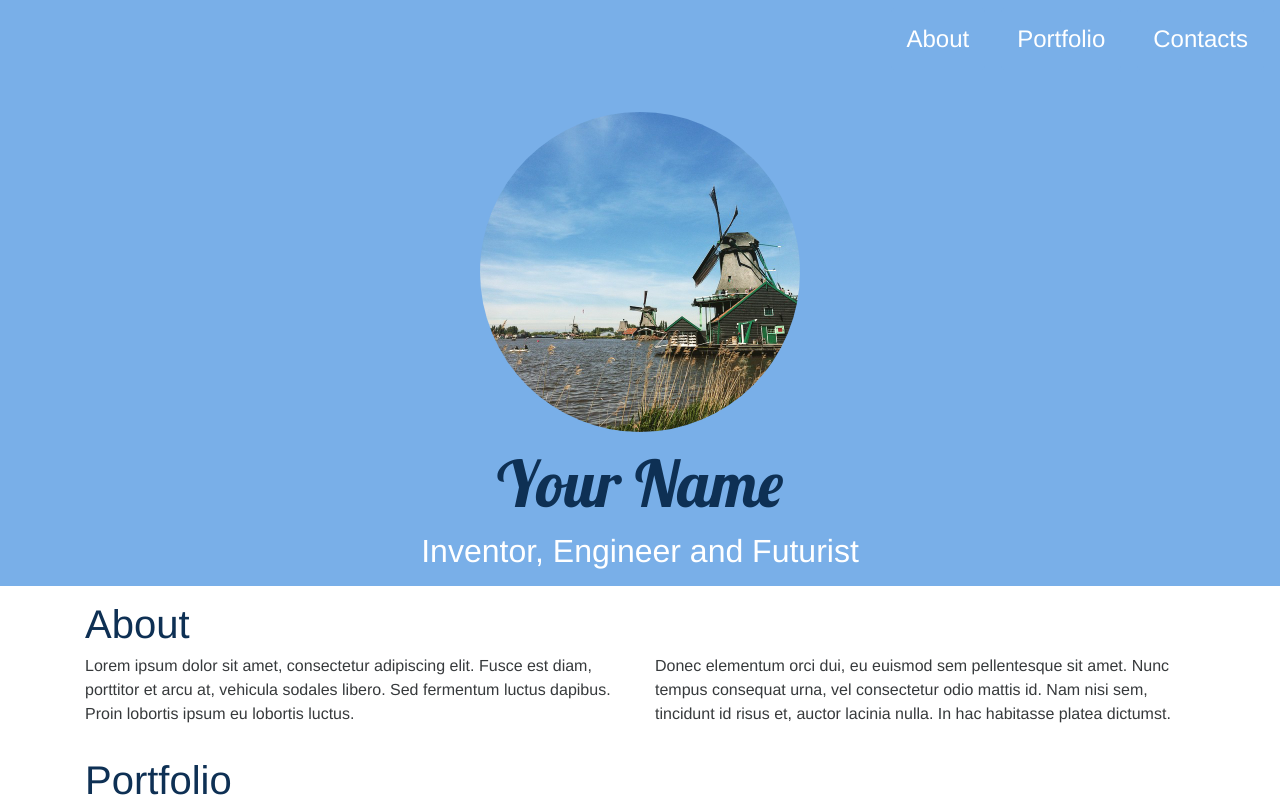
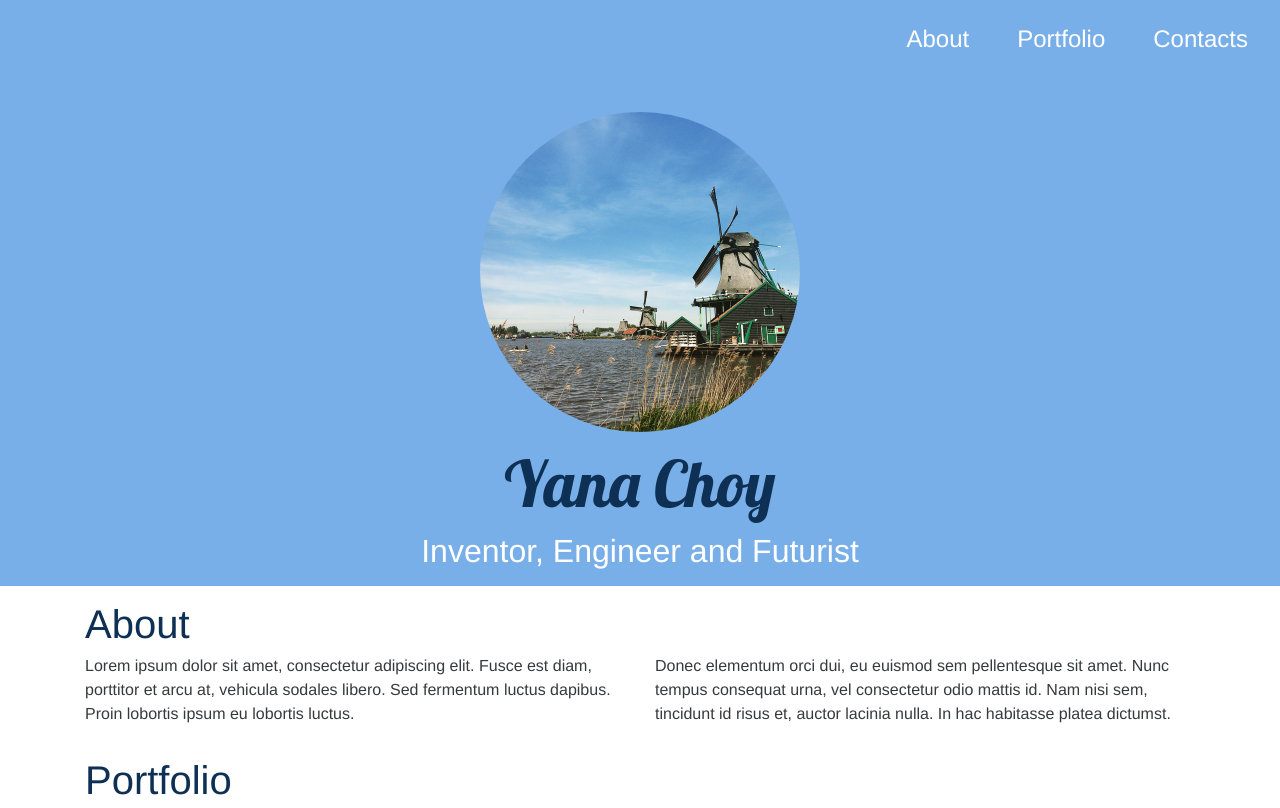
Before and after one commit to yanachoy/yanachoy.github.io, a Jekyll site: the page built from index.html, in a window 1280 px wide and 1400 px high. Shown: the top 808 px of the window. Built offline with Jekyll 4.4.1, drawn with Linux system fonts in a browser that asks for light colours; nearby versions of some CDN libraries; some of the changed text lies outside the part shown; grey boxes are pictures that could not be loaded.

Commit message:
change brand

```diff
--- a/_config.yml
+++ b/_config.yml
@@ -1,14 +1,14 @@
 # Site settings
 # in the templates available like {{ site.myvariable }}.
 title: Clean portfolio theme for Jekyll powered by Bootstrap 4.
-email: your-email@domain.com
-brand: Your Name
+email: amazinggrace.us888@gmail.com
+brand: Yana Choy
 headline: Inventor, Engineer and Futurist
 description: > # this means to ignore newlines until "baseurl:"
   New Site
 baseurl: "" # the subpath of your site, e.g. /blog
 url: "http://example.com" # the base hostname & protocol for your site
-copyright: 2016 Whatever Company, Inc. All Rights Reserved.
+copyright: Amazing Grace Health Supplies, Inc. All Rights Reserved.
 
 # Build settings
 markdown: kramdown
@@ -17,7 +17,7 @@ markdown: kramdown
 snapwidget: 247552
 
 # Contacts
-email: your.name@gmail.com
+email: amazinggrace.us888@gmail.com
 phone: +1-800-555-2016
 
 # Tracking
```
